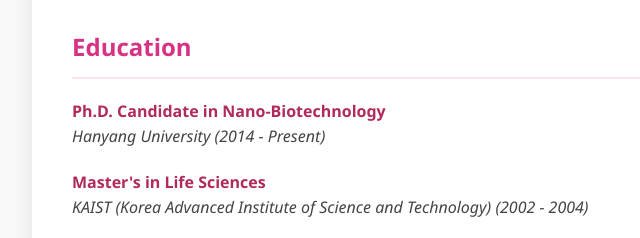
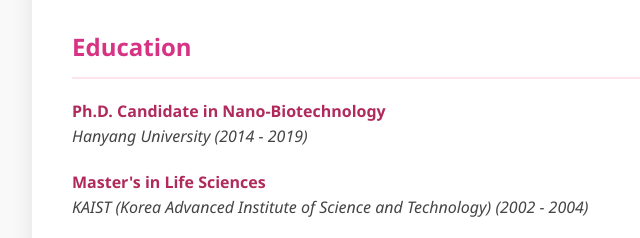
Before and after one commit to suwonoma/CV, a plain HTML site: page resume-english.html in a window 1280 px wide. Shown: the part 2840-3078 px from the top of the page, 108-748 px from the left. Drawn offline with Linux system fonts and the light colour scheme.

Commit message:
Update resume-english.html

```diff
--- a/resume-english.html
+++ b/resume-english.html
@@ -418,7 +418,7 @@
 
             <div class="education-item">
                 <div class="education-title">Ph.D. Candidate in Nano-Biotechnology</div>
-                <div class="education-institution">Hanyang University (2014 - Present)</div>
+                <div class="education-institution">Hanyang University (2014 - 2019)</div>
             </div>
 
             <div class="education-item">
```
